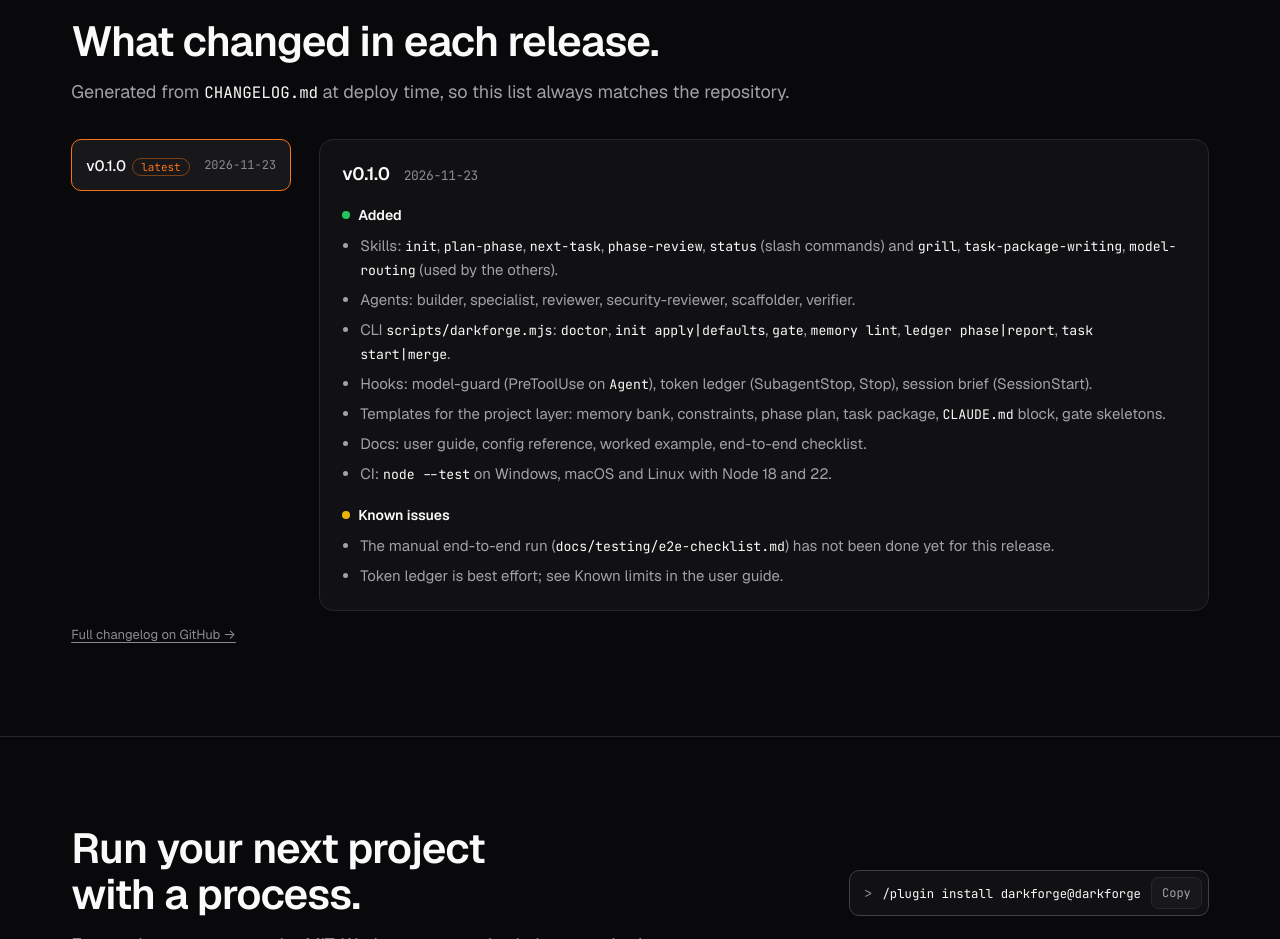
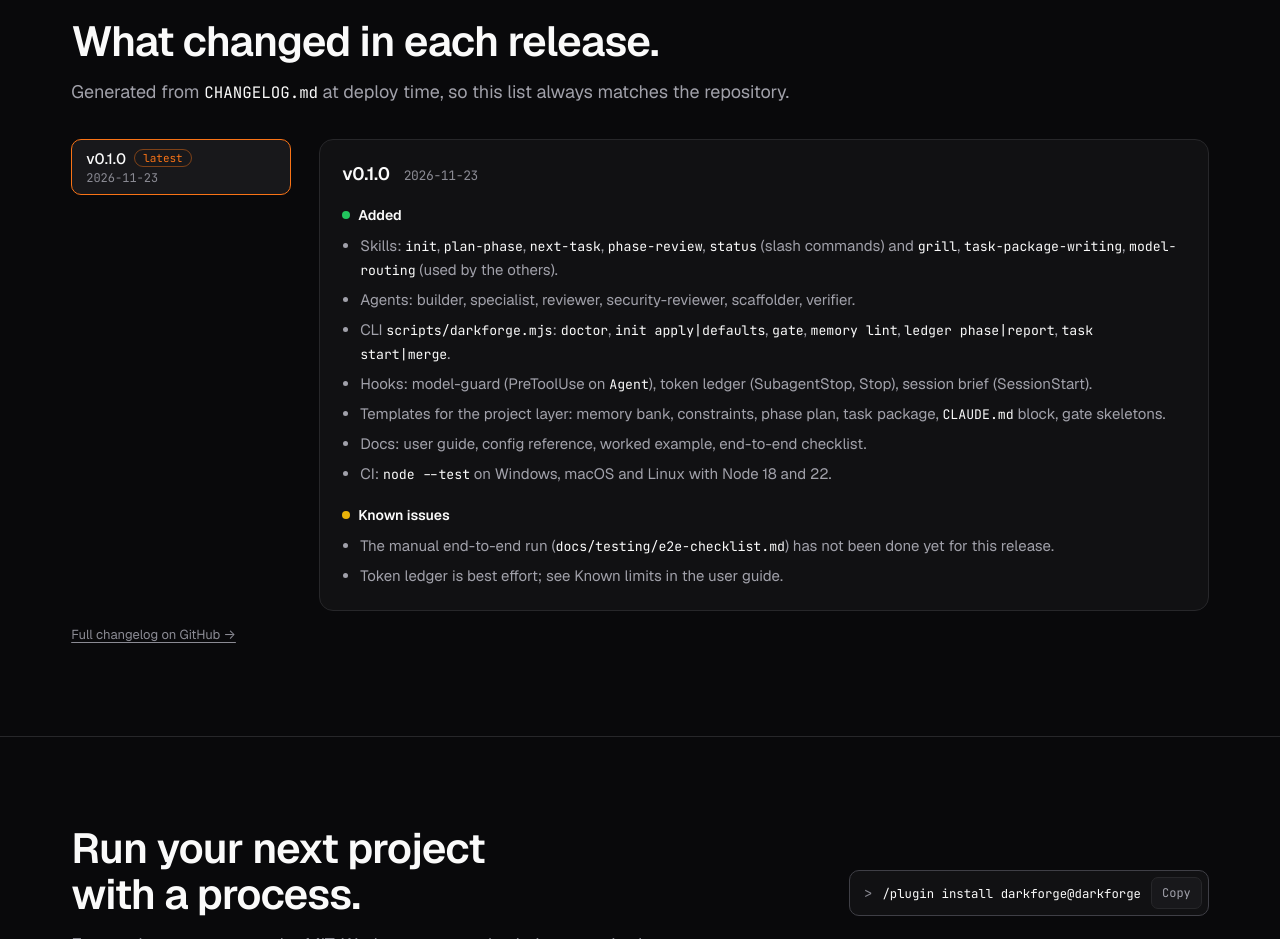
Before and after one commit to tuanluu-agilityio/darkforge, a website: page site/index.html in a window 1280 px wide. Shown: the part 9040-9979 px from the top of the page. Drawn offline with nearby package versions, Linux system fonts and the light colour scheme; files whose address does not match are found by name.

Commit message:
fix(site): keep release version, badge and date on one line each
The release buttons put version, "latest" badge and date in one row, so
the longer Vietnamese badge wrapped inside the 220px column. Stack the
date under the version and stop each part from wrapping.

Co-Authored-By: Claude Opus 5.5 <noreply@anthropic.com>

```diff
--- a/site/index.html
+++ b/site/index.html
@@ -197,17 +197,18 @@ details p{color:var(--mut);padding-bottom:16px;font-size:15px}
 /* releases */
 .rel{display:grid;grid-template-columns:minmax(0,220px) minmax(0,1fr);gap:28px;margin-top:32px}
 .rel-list{display:grid;gap:8px;align-content:start}
-.rel-list button{display:flex;justify-content:space-between;gap:10px;align-items:center;min-height:52px;padding:0 14px;border-radius:10px;border:1px solid var(--line);background:var(--s1);color:var(--ink);font:500 15px Geist,sans-serif;cursor:pointer;text-align:left}
-.rel-list button small{font:12px var(--mono);color:var(--dim)}
+.rel-list button{display:flex;flex-direction:column;justify-content:center;align-items:flex-start;gap:2px;min-height:56px;padding:8px 14px;border-radius:10px;border:1px solid var(--line);background:var(--s1);color:var(--ink);font:500 15px Geist,sans-serif;cursor:pointer;text-align:left}
+.rel-list button>span{display:flex;align-items:center;white-space:nowrap}
+.rel-list button small{font:12px var(--mono);color:var(--dim);white-space:nowrap}
 .rel-list button[aria-selected=true]{border-color:var(--acc);background:var(--s2)}
-.latest{font:11px var(--mono);color:var(--acc);border:1px solid color-mix(in srgb,var(--acc) 45%,transparent);border-radius:99px;padding:1px 8px;margin-left:6px}
+.latest{font:11px var(--mono);color:var(--acc);border:1px solid color-mix(in srgb,var(--acc) 45%,transparent);border-radius:99px;padding:1px 8px;margin-left:8px;white-space:nowrap}
 .rel-body h3{display:flex;flex-wrap:wrap;gap:8px 14px;align-items:baseline}
 .rel-body h3 small{font:13px var(--mono);color:var(--dim);font-weight:400}
 .rel-body h4{margin:18px 0 8px;font-size:14px;font-weight:600;display:flex;gap:8px;align-items:center}
 .rel-body h4 i{width:8px;height:8px;border-radius:50%;background:var(--ok)}
 .rel-body h4.k i{background:var(--warn)}
 .rel-body ul{margin:0;padding-left:18px;color:var(--mut);font-size:15px;display:grid;gap:6px}
-@media(max-width:760px){.rel{grid-template-columns:1fr}.rel-list{grid-template-columns:repeat(auto-fill,minmax(150px,1fr))}}
+@media(max-width:760px){.rel{grid-template-columns:1fr}.rel-list{grid-template-columns:repeat(auto-fill,minmax(190px,1fr))}}
 /* final cta + footer */
 .final{text-align:left;display:grid;grid-template-columns:minmax(0,1fr) auto;gap:24px;align-items:center}
 @media(max-width:760px){.final{grid-template-columns:1fr}}
```
